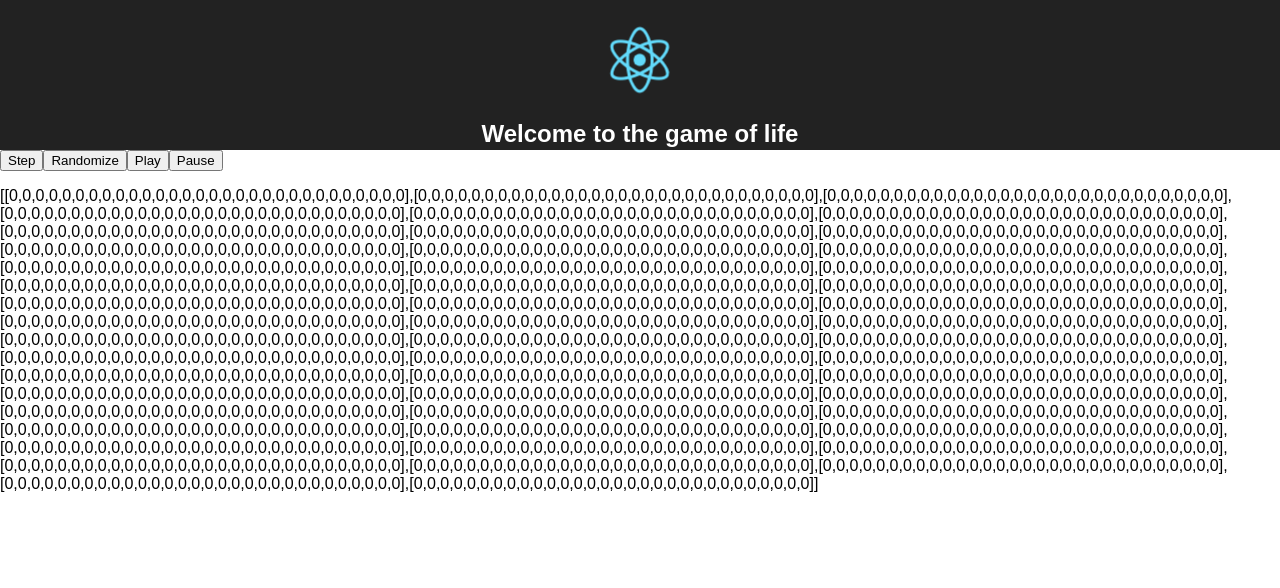
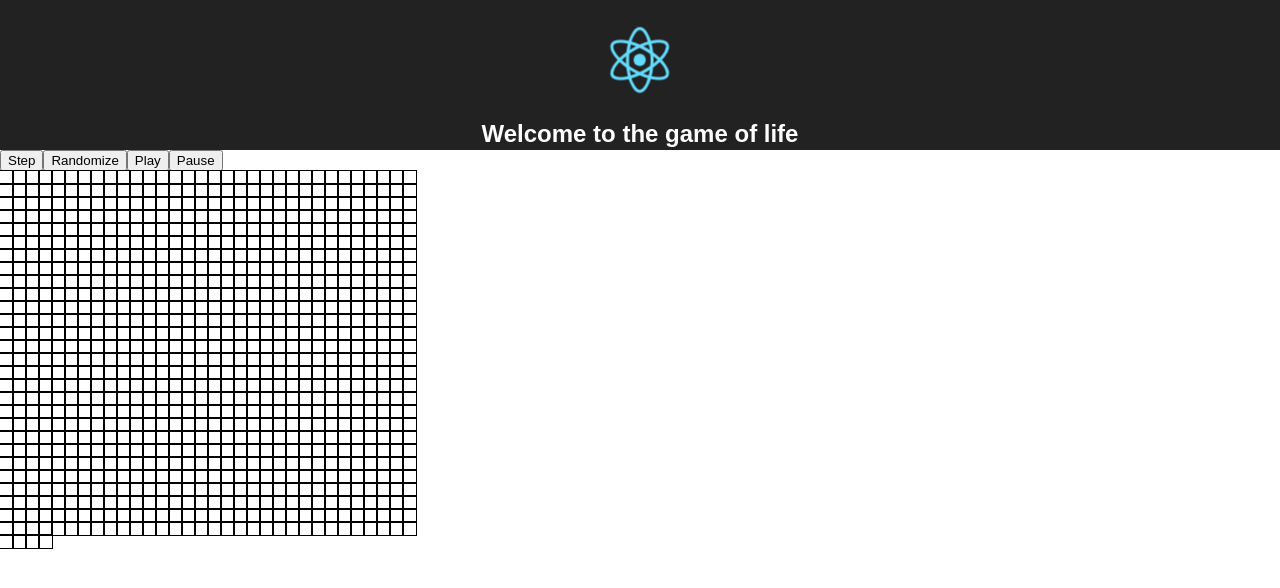
Before and after one commit to kelvin-mai/react-game-of-life, a React (Create React App) app: page / in a window 1280 px wide. Shown: the top 588 px of the page. Built offline with nearby package versions, Linux system fonts and the light colour scheme.

Commit message:
Initial styling

```diff
--- a/src/components/Board.jsx
+++ b/src/components/Board.jsx
@@ -1,11 +1,12 @@
 import React, { Component } from 'react';
+import Grid from './Grid.jsx';
 
 class Board extends Component {
 	constructor(props) {
 		super(props);
 		this.state = {
 			rows: 30,
-			columns: 50,
+			columns: 30,
 			grid: [],
 			intervalId: 0
 		};
@@ -95,14 +96,14 @@ class Board extends Component {
 	}
 
 	render() {
-		const { grid } = this.state;
+		const { grid, columns, rows } = this.state;
 		return (
 			<div>
 				<button onClick={this.step}>Step</button>
 				<button onClick={this.seed}>Randomize</button>
 				<button onClick={this.play}>Play</button>
 				<button onClick={this.pause}>Pause</button>
-				<p>{JSON.stringify(grid)}</p>
+				<Grid grid={grid} columns={columns} rows={rows} />
 			</div>
 		);
 	}
--- /dev/null
+++ b/src/components/Grid.jsx
@@ -0,0 +1,32 @@
+import React, { Component } from 'react';
+
+export default class Grid extends Component {
+	render() {
+		const { grid, columns, rows } = this.props;
+		let display = grid.map((row, j) =>
+			row.map((col, i) => (
+				<div className={`Cell ${grid[i][j] ? 'isActive' : ''}`} />
+			))
+		);
+
+		// for (let i = 0; i < columns; i++) {
+		// 	for (let j = 0; j < rows; j++) {
+		// 		display[i][j] = (
+		// 			<div className={`Cell ${display[i][j] === 1 ? 'isActive' : ''}`} />
+		// 		);
+		// 	}
+		// }
+
+		return (
+			<div
+				style={{
+					width: this.props.columns * 14,
+					margin: 0,
+					padding: 0,
+					lineHeight: 0
+				}}>
+				{display}
+			</div>
+		);
+	}
+}
--- a/src/index.css
+++ b/src/index.css
@@ -13,6 +13,9 @@ body {
 	border: 1px solid black;
 	width: 15px;
 	height: 15px;
-	margin-left: -1px;
-	margin-bottom: -1px;
+	margin: -1px;
 }
+
+.Cell.isActive {
+	background-color: #000;
+}
```
